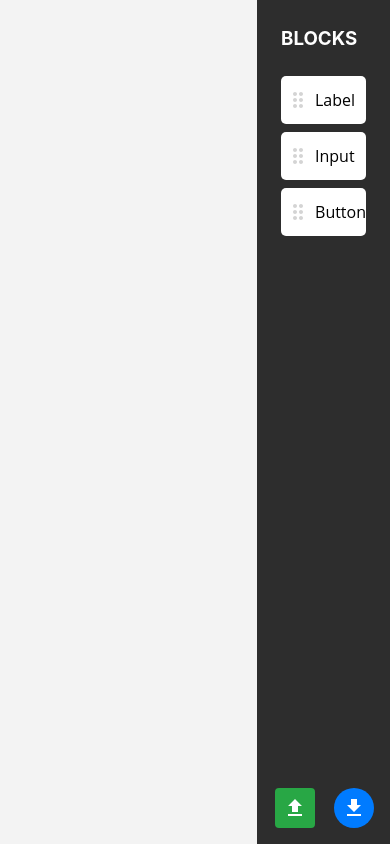
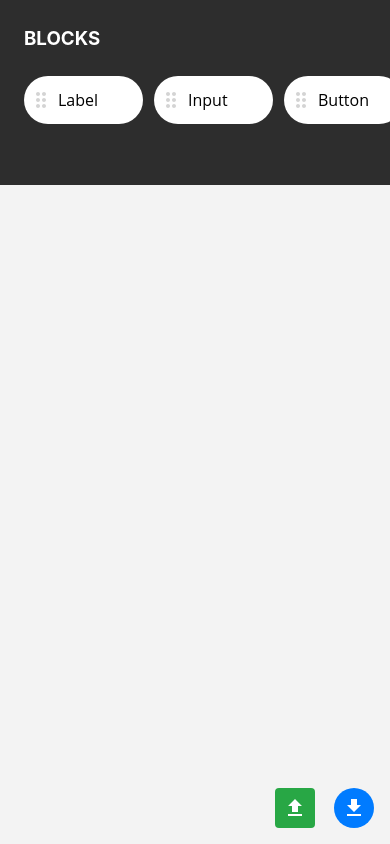
Before and after one commit to Tharun30/mini-page-builder, a React (Create React App) app: page / in a window 390 px wide. Built offline with nearby package versions, Linux system fonts and the light colour scheme.

Commit message:
feat: Resposive design

```diff
--- a/src/Components/DraggableItem.css
+++ b/src/Components/DraggableItem.css
@@ -13,6 +13,12 @@
   justify-content: flex-start;
   align-items: center;
 }
+@media only screen and (max-width: 600px) {
+  .block-button {
+    margin-right: 0.7rem;
+    border-radius: 50px;
+  }
+}
 
 .block-button:active {
   cursor: grabbing;
@@ -22,3 +28,6 @@
   color: #d4d4d4;
   padding: 5px;
 }
+.block-button.dragging {
+  cursor: grabbing;
+}
--- a/src/Components/DraggableItem.js
+++ b/src/Components/DraggableItem.js
@@ -5,10 +5,39 @@ import "./DraggableItem.css";
 const DraggableItem = ({ type, label }) => {
   const handleDragStart = (event) => {
     event.dataTransfer.setData("element", type);
+
+    event.dataTransfer.effectAllowed = "move";
+    event.target.classList.add("dragging");
+  };
+  const handleTouchStart = (event) => {
+    const touch = event.touches[0];
+    event.target.dataset.touchStartX = touch.clientX;
+    event.target.dataset.touchStartY = touch.clientY;
+  };
+  const handleTouchMove = (event) => {
+    console.log(2);
+    const touch = event.touches[0];
+    const offsetX = touch.clientX - event.target.dataset.touchStartX;
+    const offsetY = touch.clientY - event.target.dataset.touchStartY;
+
+    event.target.style.transform = `translate(${offsetX}px, ${offsetY}px)`;
+  };
+  const handleTouchEnd = (event) => {
+    console.log(3);
+
+    // Perform any necessary actions when touch ends
+    event.target.style.transform = ""; // Reset the transform
   };
 
   return (
-    <div draggable className="block-button" onDragStart={handleDragStart}>
+    <div
+      draggable
+      className="block-button"
+      onDragStart={handleDragStart}
+      nTouchStart={handleTouchStart}
+      onTouchMove={handleTouchMove}
+      onTouchEnd={handleTouchEnd}
+    >
       <DragIndicatorIcon className="drag-icon" />
       <p>{label}</p>
     </div>
--- a/src/Components/Form.js
+++ b/src/Components/Form.js
@@ -1,4 +1,3 @@
-// FormComponent.js
 import React, { useState } from "react";
 import "./Form.css";
 import CloseIcon from "@mui/icons-material/Close";
--- a/src/Components/Page.css
+++ b/src/Components/Page.css
@@ -9,7 +9,6 @@
 button {
   background: none;
   border: none;
-  cursor: pointer;
 }
 
 .FileDownloadButton {
@@ -50,3 +49,10 @@ button {
   overflow-y: auto;
   position: relative;
 }
+.button:active {
+  cursor: grabbing;
+}
+
+.dragging {
+  cursor: move !important;
+}
--- a/src/Components/Page.js
+++ b/src/Components/Page.js
@@ -43,6 +43,7 @@ function renderElementByType(element) {
             border: "none",
             padding: "10px",
             borderRadius: "4px",
+            cursor: "grab",
           }}
         >
           {element.titleText || "Button"}
@@ -61,7 +62,8 @@ function Page() {
   const [showForm, setShowForm] = useState(false);
   const [selectedComponentIndex, setSelectedComponentIndex] = useState(null);
   const [draggedComponent, setDraggedComponent] = useState(null);
-
+  const [draggedComponentIndex, setDraggedComponentIndex] = useState(null);
+  const [isNewElement, setIsNewElement] = useState(false);
   useEffect(() => {
     localStorage.setItem(LOCAL_STORAGE_KEY, JSON.stringify(droppedComponents));
   }, [droppedComponents]);
@@ -107,6 +109,7 @@ function Page() {
       ]);
       setSelectedComponentIndex(droppedComponents.length);
       setShowForm(true);
+      setIsNewElement(true);
     } else {
       const updatedComponents = [...droppedComponents];
       updatedComponents[draggedComponent].position = {
@@ -126,15 +129,25 @@ function Page() {
   };
   const handleDragOver = (e) => {
     e.preventDefault();
-    e.dataTransfer.dropEffect = "move";
   };
   const handleDragEnd = () => {
     setDraggedComponent(null);
+    document.querySelectorAll(".block-button").forEach((element) => {
+      element.classList.remove("dragging");
+      element.style.cursor = "grab";
+    });
   };
 
   const handleCloseForm = () => {
-    setSelectedComponentIndex(null);
-    setShowForm(false);
+    if (isNewElement) {
+      const updatedComponents = [...droppedComponents];
+      updatedComponents.pop();
+      setDroppedComponents(updatedComponents);
+      setIsNewElement(false);
+      setShowForm(false);
+    } else {
+      setShowForm(false);
+    }
   };
   const handleSaveChanges = (updatedValues) => {
     if (selectedComponentIndex !== null) {
@@ -195,6 +208,30 @@ function Page() {
     URL.revokeObjectURL(url);
   };
 
+  const handleTouchStart = (e, index) => {
+    setDraggedComponentIndex(index);
+  };
+
+  const handleTouchMove = (e) => {
+    e.preventDefault();
+
+    if (draggedComponentIndex !== null) {
+      const updatedComponents = [...droppedComponents];
+      updatedComponents[draggedComponentIndex].position = {
+        x: e.touches[0].clientX,
+        y: e.touches[0].clientY,
+      };
+      updatedComponents[draggedComponentIndex].xPos = e.touches[0].clientX;
+      updatedComponents[draggedComponentIndex].yPos = e.touches[0].clientY;
+      console.log(updatedComponents);
+      setDroppedComponents(updatedComponents);
+    }
+  };
+
+  const handleTouchEnd = () => {
+    setDraggedComponentIndex(null);
+  };
+
   return (
     <div className="Page">
       <button
@@ -215,6 +252,9 @@ function Page() {
       <div
         onDrop={handleDrop}
         onDragOver={handleDragOver}
+        onTouchStart={(e) => handleTouchStart(e, 0)}
+        onTouchMove={handleTouchMove}
+        onTouchEnd={handleTouchEnd}
         className="dropped-components-container"
       >
         {droppedComponents.map((element, index) => (
@@ -240,6 +280,9 @@ function Page() {
             }}
             onDragStart={(e) => handleDragStart(e, index)}
             onDragEnd={handleDragEnd}
+            onTouchStart={(e) => handleTouchStart(e, index)}
+            onTouchMove={handleTouchMove}
+            onTouchEnd={handleTouchEnd}
             draggable
             onClick={() => handleComponentClick(index)}
           >
--- a/src/Components/SideBar.css
+++ b/src/Components/SideBar.css
@@ -8,3 +8,25 @@
   flex-direction: column;
   align-items: flex-start;
 }
+.blocks {
+  display: flex;
+  flex-direction: column;
+  align-items: flex-start;
+  width: 100%;
+  overflow-x: auto;
+}
+@media only screen and (max-width: 600px) {
+  .sidebar {
+    flex: none;
+    width: 100%;
+    top: 0;
+    left: 0;
+    height: 20%;
+  }
+
+  .blocks {
+    flex-direction: row;
+    align-items: flex-start;
+    flex-wrap: nowrap;
+  }
+}
--- a/src/Components/SideBar.js
+++ b/src/Components/SideBar.js
@@ -6,6 +6,7 @@ function SideBar() {
   return (
     <div className="sidebar">
       <h3>BLOCKS</h3>
+      <div className="blocks">
         {blocks.map((block) => (
           <DraggableItem
             key={block?.type}
@@ -14,6 +15,7 @@ function SideBar() {
           />
         ))}
       </div>
+    </div>
   );
 }
 
```
Lines whose indentation alone changed are shown as unchanged.
